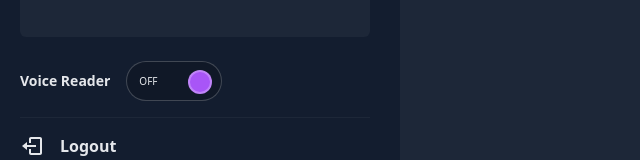
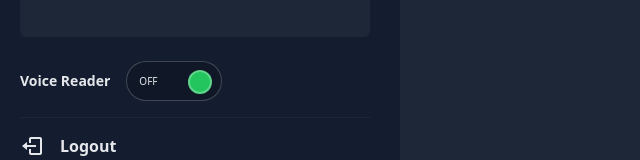
Before and after one commit to DjibrilM/flashbotfrontend, a React (Vite) app: page /chat/conversation/1 in a window 1280 px wide. Shown: the part 467-627 px from the top of the page, without its empty margins (0-640 px from the left). Built offline with nearby package versions, Linux system fonts and the light colour scheme.

Commit message:
Added switch color

```diff
--- a/src/components/switch/Switch.tsx
+++ b/src/components/switch/Switch.tsx
@@ -4,7 +4,7 @@ const Switch = () => {
     const [active, setActive] = useState<boolean>(true);
 
     return <div className="h-10 overflow-hidden w-[6rem] p-2 relative border-[#ffffff34] rounded-full border bg-[#00000027]">
-        <div style={active ? { marginLeft: "3.3rem", } : { marginRight: "1rem" }} className="w-6 h-6  border-[#ffffff46] border-2 duration-300 cursor-pointer  rounded-full bg-purple-500 absolute z-20">
+        <div style={active ? { marginLeft: "3.3rem", } : { marginRight: "1rem" }} className={`w-6 h-6  border-[#ffffff46] border-2 duration-300 cursor-pointer  rounded-full ${active ? "bg-green-500": "bg-gray-400"}  absolute z-20`}>
         </div>
 
         <div className="absolute font-thin z-0 w-full h-full top-0  items-center px-2 left-0 flex justify-between">
```
